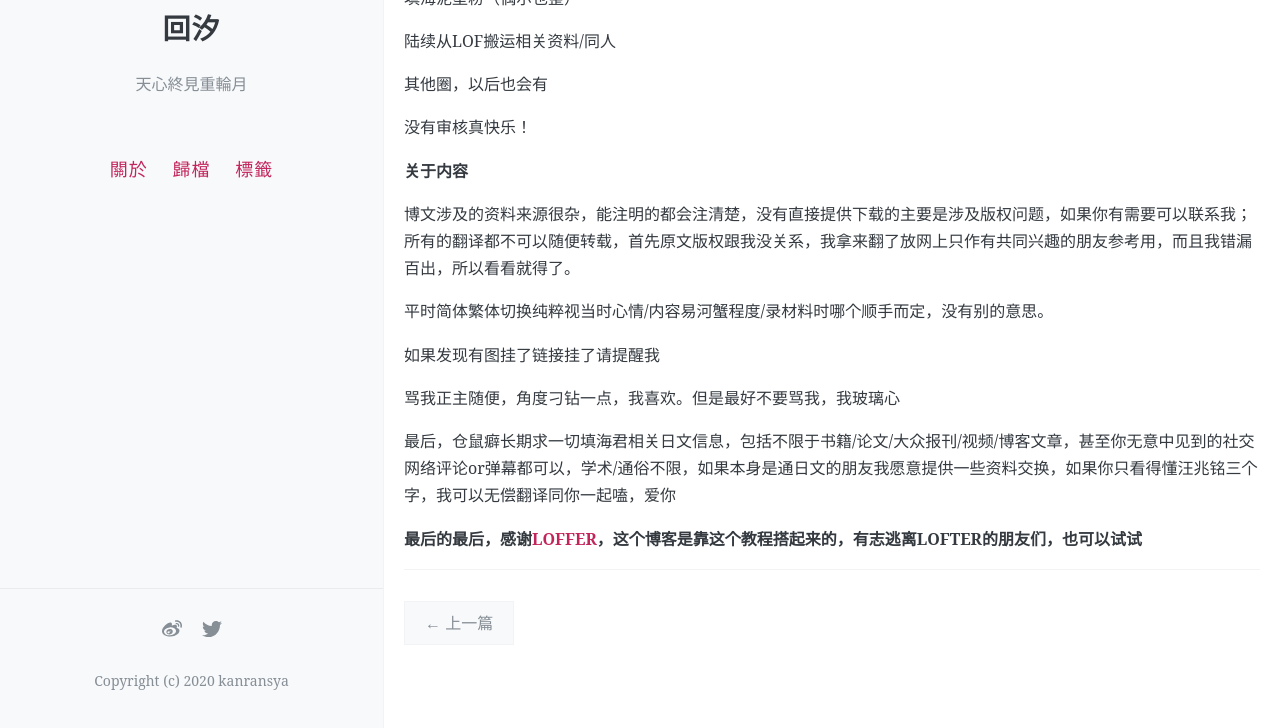
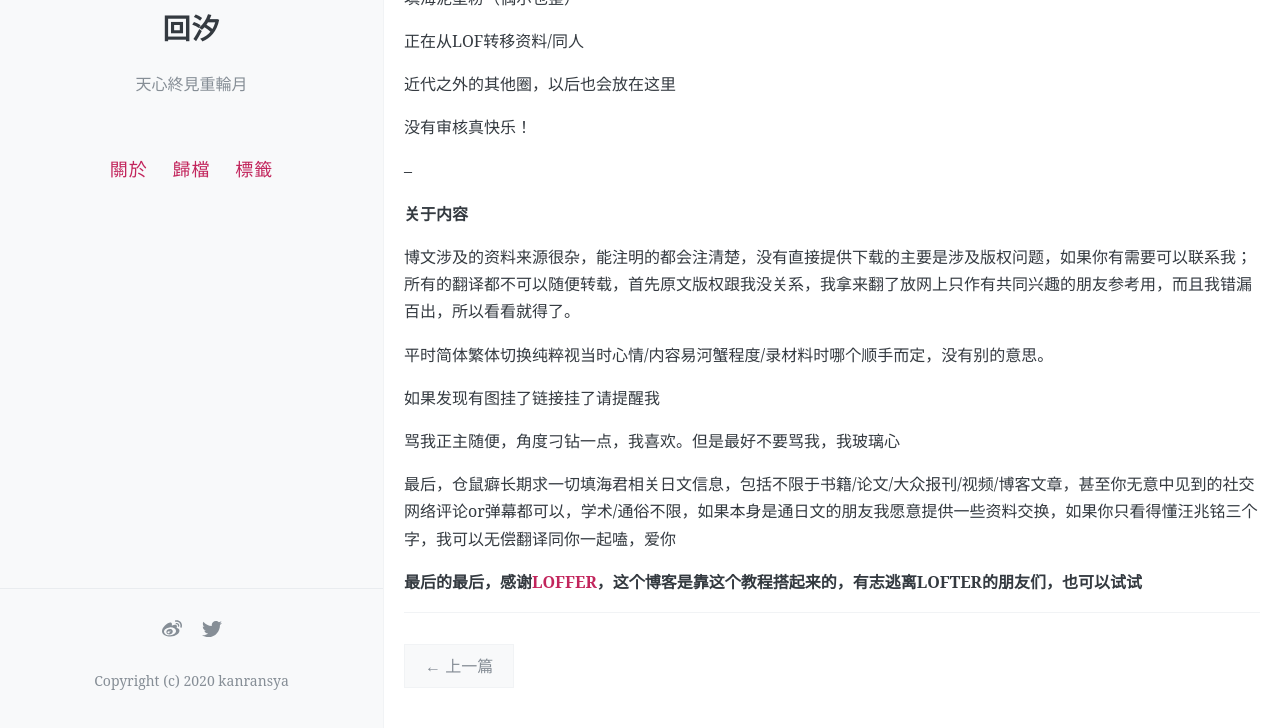
Before and after one commit to kanransya/nami-jetcoaster, a Jekyll site: the page built from _posts/2020-07-19-zhiding0719.md, in a window 1280 px wide and 1022 px high, cut to the strip 294-1022 px from the top of the window. Built offline with Jekyll 4.4.1, drawn with Linux system fonts in a browser that asks for light colours; comment, search, counter and statistics services are not loaded.

Commit message:
Update 2020-07-19-zhiding0719.md

```diff
--- a/_posts/2020-07-19-zhiding0719.md
+++ b/_posts/2020-07-19-zhiding0719.md
@@ -17,11 +17,13 @@ pinned: true
 
 填海泥塑粉（偶尔也整）
 
-陆续从LOF搬运相关资料/同人
+正在从LOF转移资料/同人
 
-其他圈，以后也会有
+近代之外的其他圈，以后也会放在这里
 
 没有审核真快乐！
+
+--
 
 **关于内容**
 
```
